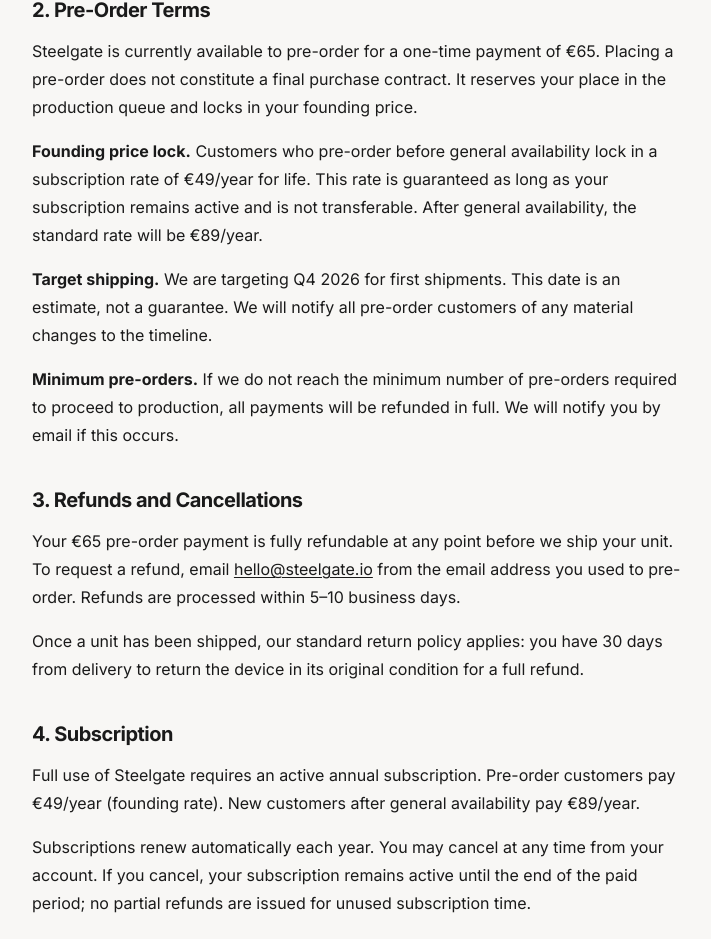
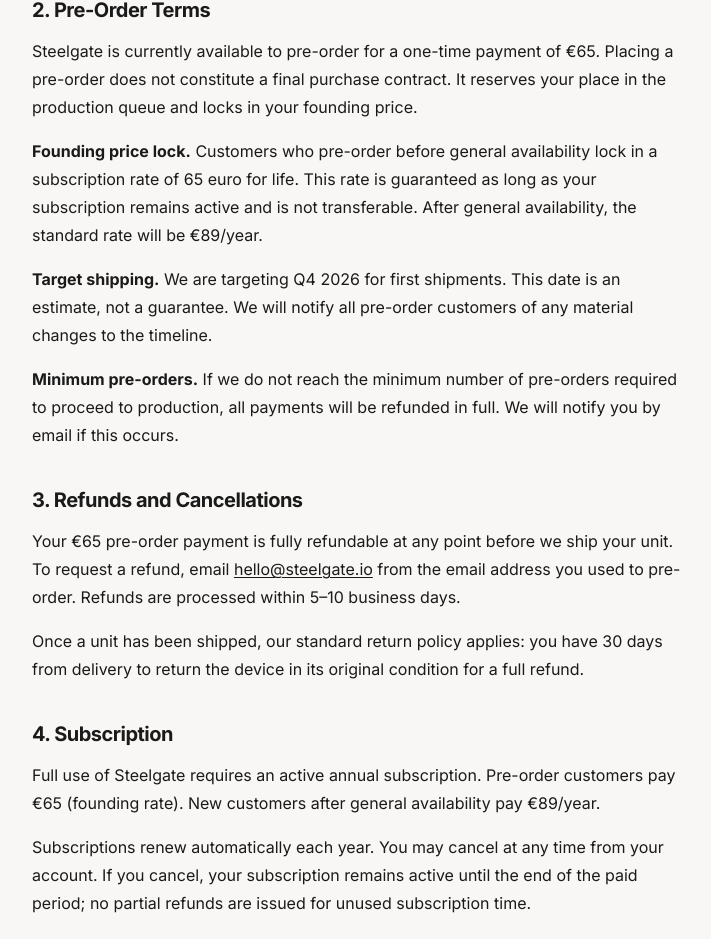
Before and after one commit to george1586/RatfaNewWebsite, a React (Vite) app in the folder RatfaNewWebsite/client/: page /terms in a window 1280 px wide. Shown: the part 619-1558 px from the top of the page, without its empty margins (278-989 px from the left). Built offline with nearby package versions, Linux system fonts and the light colour scheme; a web font is replaced by a local one.

Commit message:
tests done

```diff
--- a/RatfaNewWebsite/client/src/components/PreOrderPanel.jsx
+++ b/RatfaNewWebsite/client/src/components/PreOrderPanel.jsx
@@ -11,7 +11,7 @@
         fetch("/api/preorder-count")
             .then(r => r.json())
             .then(data => setSpots(data))
-            .catch(() => {});
+            .catch(() => { });
     }, []);
 
     const handlePreorder = async () => {
@@ -53,6 +53,7 @@
                 <p className="text-[13px] text-[var(--ink-muted)]">
                     VAT included · Fully refundable before ship date
                 </p>
+                <p className="text-[13px] text-[var(--ink-muted)]">All future features and updates included</p>
             </div>
 
             {/* Founding spot bar */}
@@ -81,7 +82,7 @@
                 disabled={loading}
                 className="w-full py-4 rounded-full bg-[var(--primary)] hover:bg-[var(--primary-hover)] text-white text-[16px] font-semibold transition-colors duration-150 disabled:opacity-50 disabled:cursor-not-allowed"
             >
-                {loading ? "Redirecting…" : "Pre-Order — €65"}
+                {loading ? "Redirecting…" : "Pre-Order NOW"}
             </button>
 
             <hr className="border-[var(--border)]" />
--- a/RatfaNewWebsite/client/src/components/ProductShowcase.jsx
+++ b/RatfaNewWebsite/client/src/components/ProductShowcase.jsx
@@ -190,7 +190,7 @@
                     <div className="mt-10">
                         <a href="#" onClick={e => { e.preventDefault(); track('preorder_clicked', { location: 'stats_section' }); document.querySelector('[data-preorder]')?.scrollIntoView({ behavior: 'smooth' }); }}
                             className="inline-flex items-center px-7 py-3.5 rounded-full bg-[var(--ink)] text-white text-[15px] font-semibold hover:bg-black transition-colors duration-150">
-                            Pre-Order — €65
+                            Pre-Order NOW
                         </a>
                     </div>
                 </div>
--- a/RatfaNewWebsite/client/src/elements/Button.jsx
+++ b/RatfaNewWebsite/client/src/elements/Button.jsx
@@ -12,8 +12,8 @@
     return (
         <StyledWrapper>
             <div className="btn-container">
-                <div className="btn-drawer transition-top">87 founding spots</div>
-                <div className="btn-drawer transition-bottom">€49/yr for life</div>
+                <div className="btn-drawer transition-top">87 founding spots left</div>
+                <div className="btn-drawer transition-bottom">out of 100 spots</div>
                 <button className="btn" onClick={handleClick}>
                     <span className="btn-text">PRE-ORDER NOW</span>
                 </button>
--- a/RatfaNewWebsite/client/src/pages/TermsPage.jsx
+++ b/RatfaNewWebsite/client/src/pages/TermsPage.jsx
@@ -48,7 +48,7 @@
 
                     <Section title="2. Pre-Order Terms">
                         <p>Steelgate is currently available to pre-order for a one-time payment of €65. Placing a pre-order does not constitute a final purchase contract. It reserves your place in the production queue and locks in your founding price.</p>
-                        <p><strong>Founding price lock.</strong> Customers who pre-order before general availability lock in a subscription rate of €49/year for life. This rate is guaranteed as long as your subscription remains active and is not transferable. After general availability, the standard rate will be €89/year.</p>
+                        <p><strong>Founding price lock.</strong> Customers who pre-order before general availability lock in a subscription rate of 65 euro for life. This rate is guaranteed as long as your subscription remains active and is not transferable. After general availability, the standard rate will be €89/year.</p>
                         <p><strong>Target shipping.</strong> We are targeting Q4 2026 for first shipments. This date is an estimate, not a guarantee. We will notify all pre-order customers of any material changes to the timeline.</p>
                         <p><strong>Minimum pre-orders.</strong> If we do not reach the minimum number of pre-orders required to proceed to production, all payments will be refunded in full. We will notify you by email if this occurs.</p>
                     </Section>
@@ -59,7 +59,7 @@
                     </Section>
 
                     <Section title="4. Subscription">
-                        <p>Full use of Steelgate requires an active annual subscription. Pre-order customers pay €49/year (founding rate). New customers after general availability pay €89/year.</p>
+                        <p>Full use of Steelgate requires an active annual subscription. Pre-order customers pay €65 (founding rate). New customers after general availability pay €89/year.</p>
                         <p>Subscriptions renew automatically each year. You may cancel at any time from your account. If you cancel, your subscription remains active until the end of the paid period; no partial refunds are issued for unused subscription time.</p>
                         <p>We reserve the right to change subscription pricing with 60 days' written notice. Founding rate customers are exempt from price increases for as long as their subscription remains uninterrupted.</p>
                     </Section>
```
